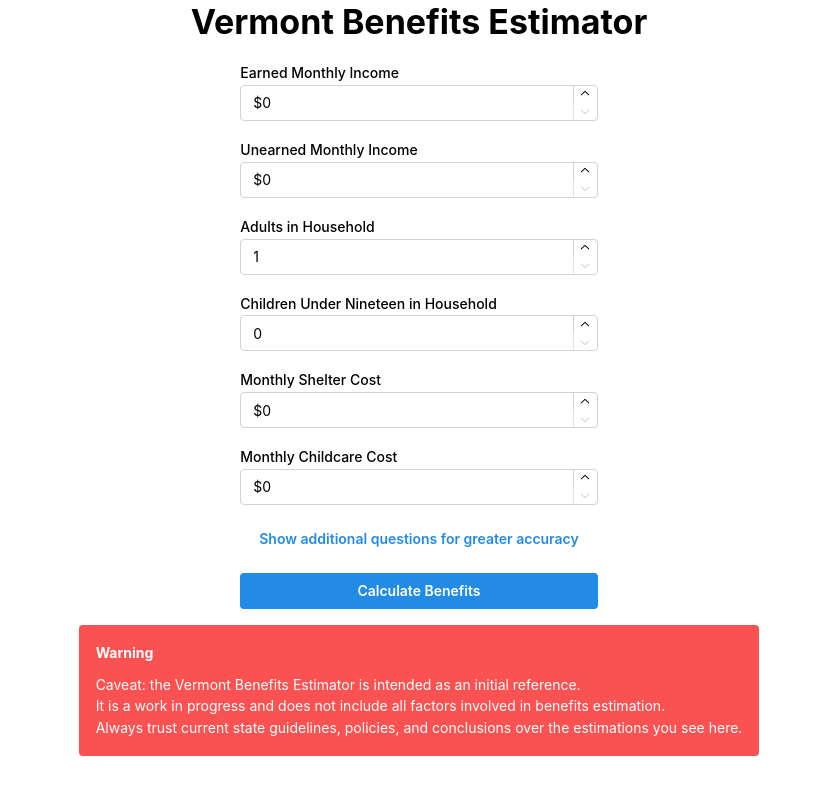
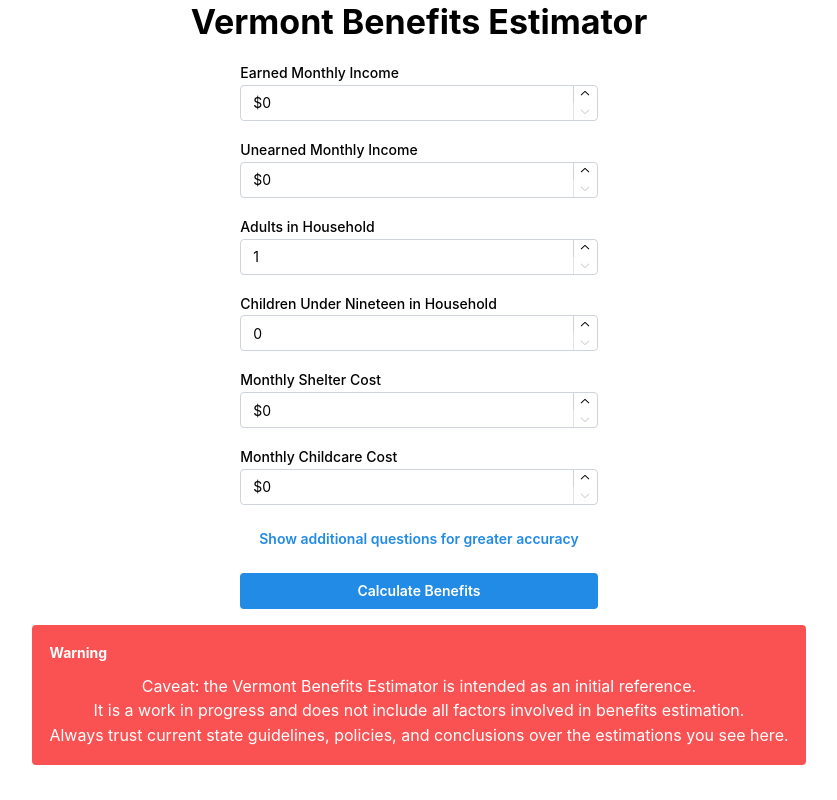
Before and after one commit to VERSO-UVM/benefits-cliff, a React (Vite) app: page / in a window 1280 px wide. Shown: the whole page, without its empty margins (221-1058 px from the left). Built offline with nearby package versions, Linux system fonts and the light colour scheme.

Commit message:
shifted caveats

```diff
--- a/src/App.tsx
+++ b/src/App.tsx
@@ -3,7 +3,7 @@
 import MainInputForm from "./components/MainInputForm";
 import calculateBenefits from "./utils/benefitCalculators";
 import Results from "./components/BenefitsDisplay";
-import { Title, Center, Alert, Stack } from "@mantine/core";
+import { Title, Center, Alert, Stack, Text } from "@mantine/core";
 
 import type {
   RawHouseholdData,
@@ -37,15 +37,27 @@
           {result && processedData && (
             <Results result={result} processedData={processedData} />
           )}
-          <Alert color="red" variant="filled" title="Warning">
+          <Alert
+            color="red"
+            variant="filled"
+            styles={{
+              body: { textAlign: "center" },
+              title: { textAlign: "center" },
+            }}
+            title="Warning"
+          >
+            <Text>
               Caveat: the Vermont Benefits Estimator is intended as an initial
               reference.
-            <br />
+            </Text>
+            <Text>
               It is a work in progress and does not include all factors involved
               in benefits estimation.
-            <br />
+            </Text>
+            <Text>
               Always trust current state guidelines, policies, and conclusions
               over the estimations you see here.
+            </Text>
           </Alert>
         </Stack>
       </Center>
```
Lines whose indentation alone changed are shown as unchanged.
